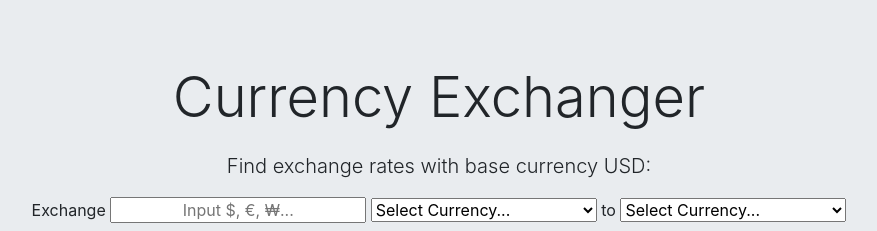
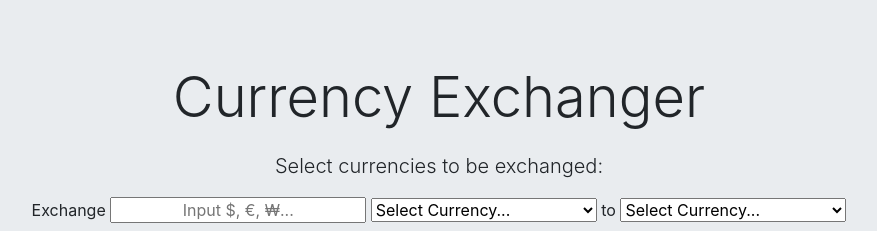
Before and after one commit to mud2009/currency-exchanger, a website built with webpack: page src/index.html in a window 1280 px wide. Shown: the top 231 px of the page, without its empty margins (201-1078 px from the left). Built offline with nearby package versions, Linux system fonts and the light colour scheme.

Commit message:
update subheader to reflect change to functionality

```diff
--- a/src/index.html
+++ b/src/index.html
@@ -7,7 +7,7 @@
   <div class="jumbotron">
       <div class="container">
       <div class="display-4">Currency Exchanger</div>
-      <p class="lead">Find exchange rates with base currency USD:</p>
+      <p class="lead">Select currencies to be exchanged:</p>
       <div id="userInput">
         <form>
           <p>Exchange
```
